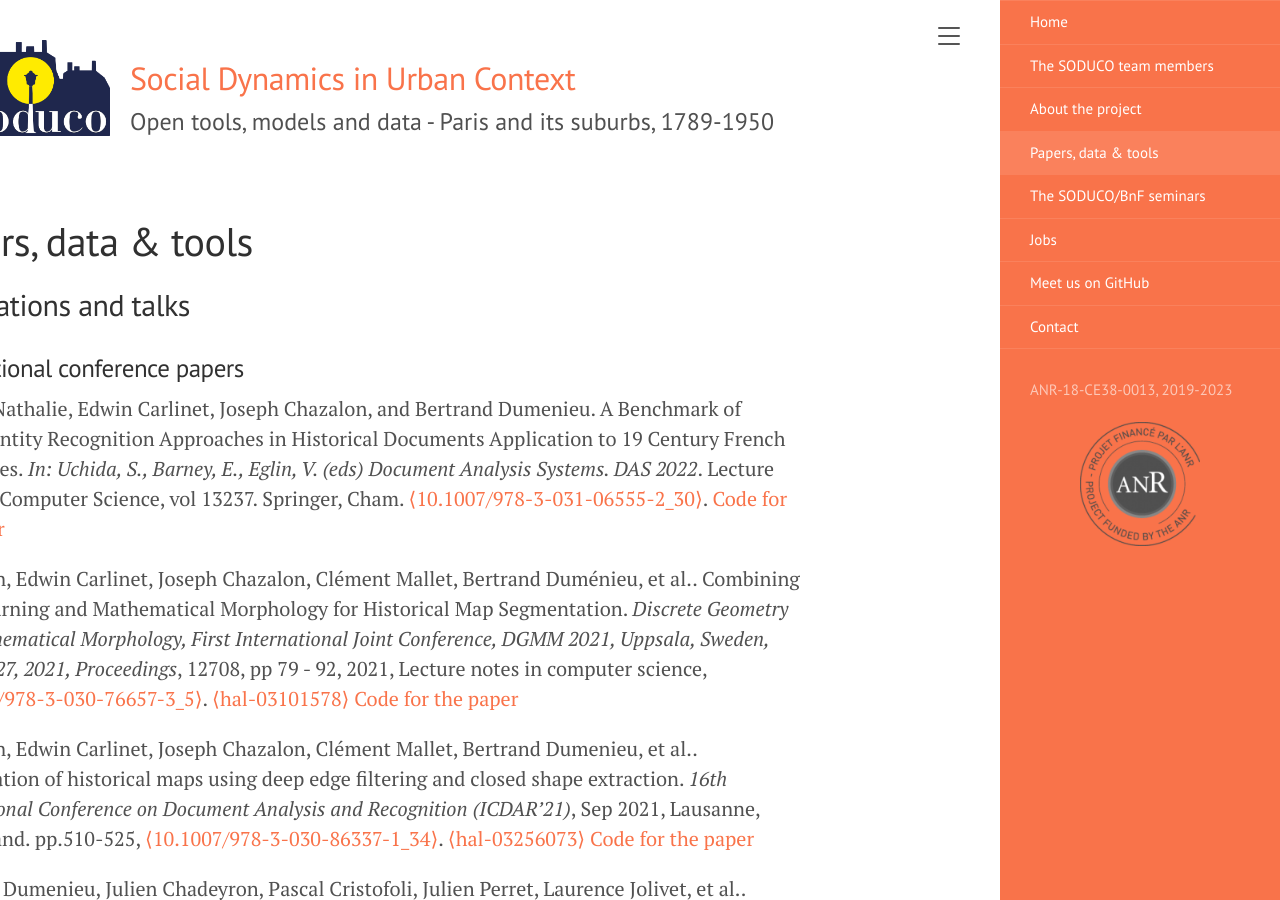
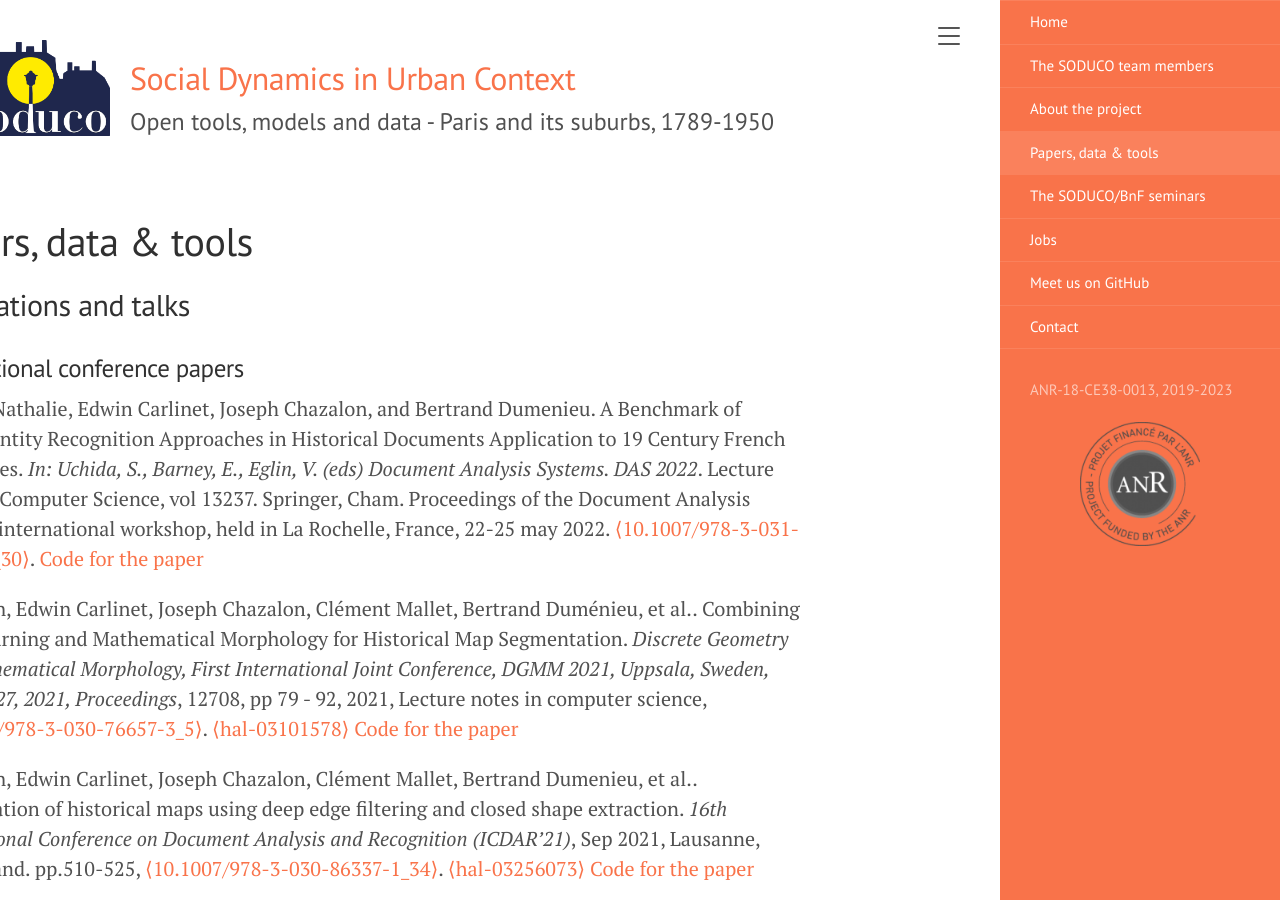
Before and after one commit to soduco/soduco.github.io, a Jekyll site: the page built from papers_data_tools.md, in a window 1280 px wide and 900 px high. Built offline with Jekyll 4.4.1, drawn with Linux system fonts in a browser that asks for light colours.

Commit message:
Update papers_data_tools.md
Completed a reference

```diff
--- a/papers_data_tools.md
+++ b/papers_data_tools.md
@@ -8,7 +8,7 @@ rank: 4
 
 ### International conference papers
 
-Abadie, Nathalie, Edwin Carlinet, Joseph Chazalon, and Bertrand Dumenieu. A Benchmark of Named Entity Recognition Approaches in Historical Documents Application to 19 Century French Directories. *In: Uchida, S., Barney, E., Eglin, V. (eds) Document Analysis Systems. DAS 2022*. Lecture Notes in Computer Science, vol 13237. Springer, Cham. [⟨10.1007/978-3-031-06555-2_30⟩](https://doi.org/10.1007/978-3-031-06555-2_30).
+Abadie, Nathalie, Edwin Carlinet, Joseph Chazalon, and Bertrand Dumenieu. A Benchmark of Named Entity Recognition Approaches in Historical Documents Application to 19 Century French Directories. *In: Uchida, S., Barney, E., Eglin, V. (eds) Document Analysis Systems. DAS 2022*. Lecture Notes in Computer Science, vol 13237. Springer, Cham. Proceedings of the Document Analysis Systems international workshop, held in La Rochelle, France, 22-25 may 2022. [⟨10.1007/978-3-031-06555-2_30⟩](https://doi.org/10.1007/978-3-031-06555-2_30).
 [Code for the paper]( https://github.com/soduco/paper-ner-bench-das22.)
 
 Yizi Chen, Edwin Carlinet, Joseph Chazalon, Clément Mallet, Bertrand Duménieu, et al.. Combining Deep Learning and Mathematical Morphology for Historical Map Segmentation. *Discrete Geometry and Mathematical Morphology, First International Joint Conference, DGMM 2021, Uppsala, Sweden, May 24–27, 2021, Proceedings*, 12708, pp 79 - 92, 2021, Lecture notes in computer science, [⟨10.1007/978-3-030-76657-3_5⟩](https://dx.doi.org/10.1007/978-3-030-76657-3_5). [⟨hal-03101578⟩](https://hal.archives-ouvertes.fr/hal-03101578)
```
